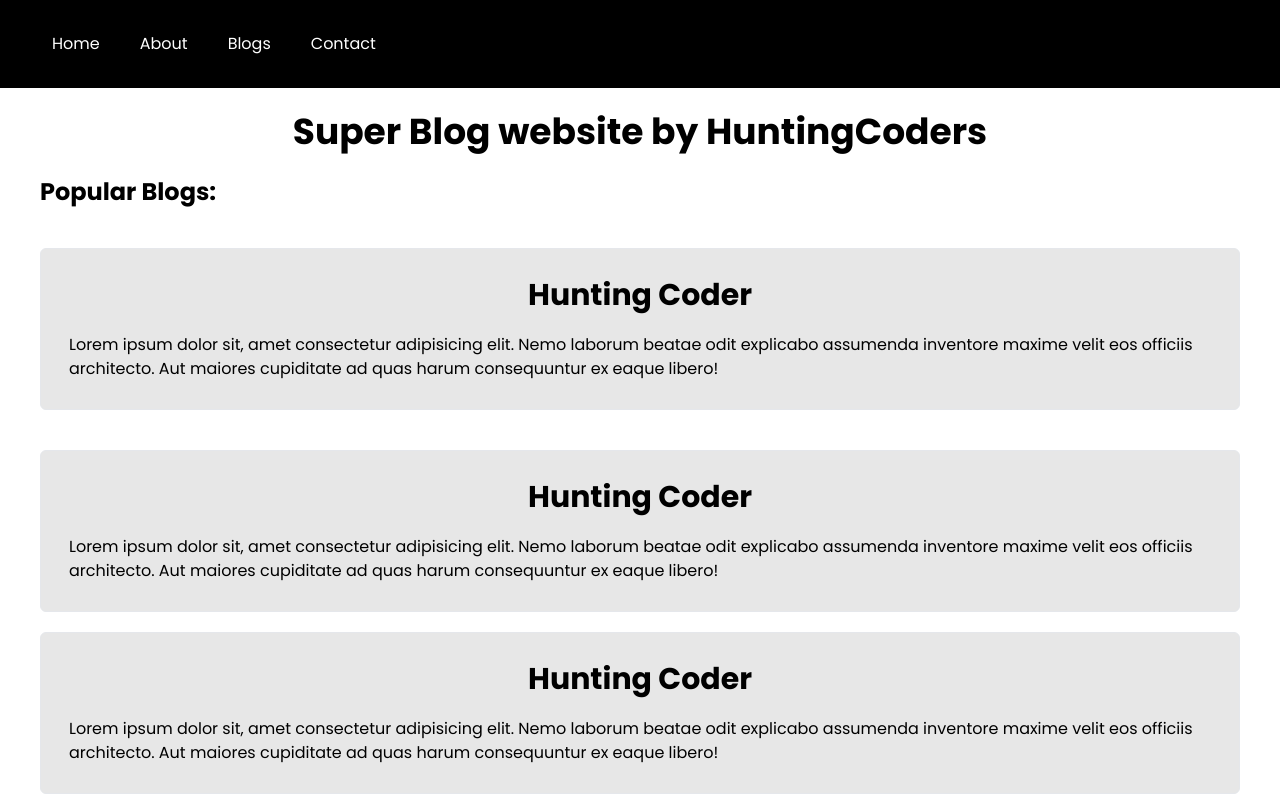
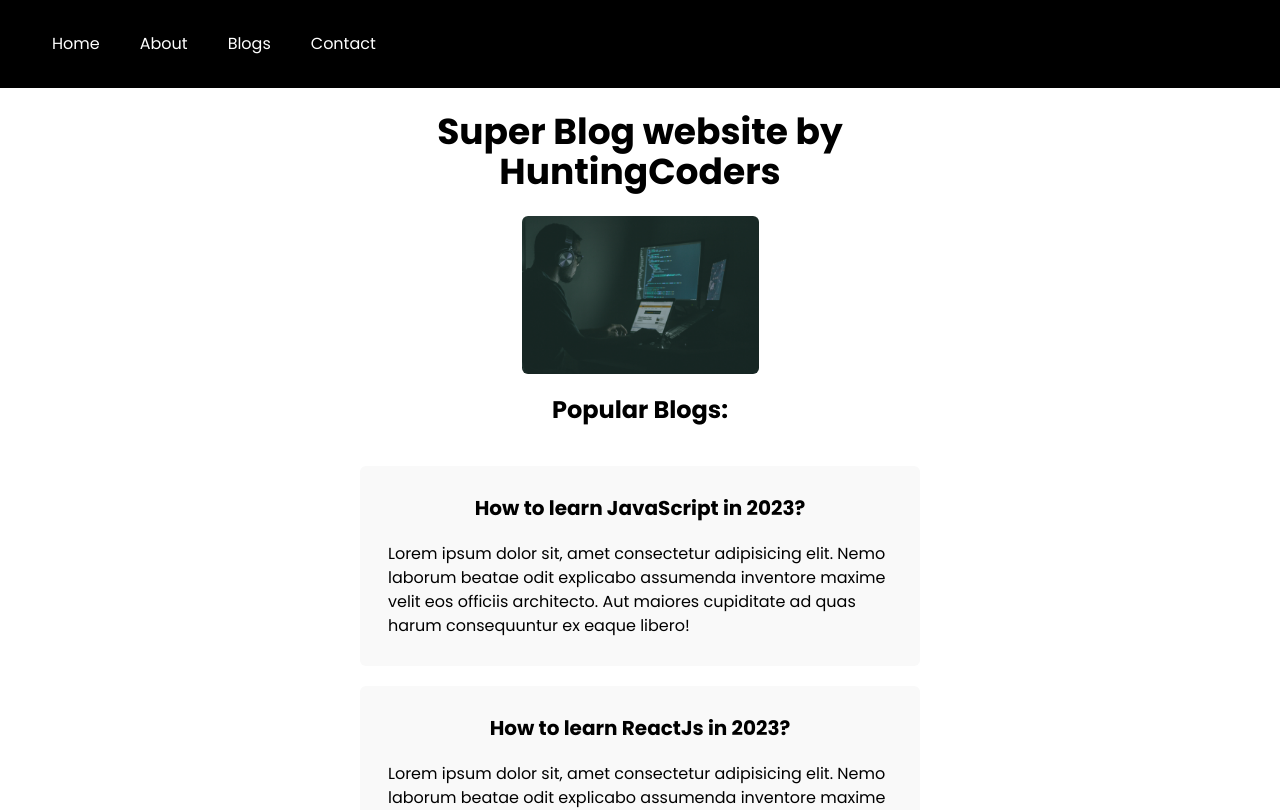
Before and after one commit to SalehAhmed19/hunting-coder-nextjs, a Next.js app: page / in a window 1280 px wide. Shown: the top 810 px of the page. Built offline with nearby package versions, Linux system fonts and the light colour scheme.

Commit message:
added image using nextjs Image component and some style changed

```diff
--- a/pages/_app.js
+++ b/pages/_app.js
@@ -17,16 +17,16 @@ export default function App({ Component, pageProps }) {
       <nav className="p-8 bg-black text-white">
         <ul className="flex">
           <Link href="/" className="mx-5">
-            Home
+            <li>Home</li>
           </Link>
           <Link href="/about" className="mx-5">
-            About
+            <li>About</li>
           </Link>
           <Link href="/blogs" className="mx-5">
-            Blogs
+            <li>Blogs</li>
           </Link>
           <Link href="/contact" className="mx-5">
-            Contact
+            <li>Contact</li>
           </Link>
         </ul>
       </nav>
--- a/pages/index.js
+++ b/pages/index.js
@@ -1,6 +1,7 @@
 import Head from "next/head";
 import { Inter } from "next/font/google";
 import styles from "@/styles/Home.module.css";
+import Image from "next/image";
 
 const inter = Inter({ subsets: ["latin"] });
 
@@ -13,14 +14,23 @@ export default function Home() {
         <meta name="viewport" content="width=device-width, initial-scale=1" />
         <link rel="icon" href="/favicon.ico" />
       </Head>
-      <main>
+      <main className="flex flex-col items-center w-1/2 mx-auto">
         <h1 className="text-center font-bold text-4xl my-6">
           Super Blog website by HuntingCoders
         </h1>
+        <Image
+          src="/coder.jpg"
+          className="rounded-md mb-5"
+          alt="coder"
+          width={237}
+          height={158}
+        />
         <h2 className="text-2xl font-bold mx-10">Popular Blogs: </h2>
 
-        <div className="my-10 mx-10 bg-[#E7E7E7] border p-7 rounded-md">
-          <h3 className="text-3xl font-bold text-center mb-5">Hunting Coder</h3>
+        <div className="mt-10 mx-10 bg-[#f9f9f9] p-7 rounded-md">
+          <h3 className="text-xl font-bold text-center mb-5">
+            How to learn JavaScript in 2023?
+          </h3>
           <p>
             Lorem ipsum dolor sit, amet consectetur adipisicing elit. Nemo
             laborum beatae odit explicabo assumenda inventore maxime velit eos
@@ -28,8 +38,10 @@ export default function Home() {
             consequuntur ex eaque libero!
           </p>
         </div>
-        <div className="my-5 mx-10 bg-[#E7E7E7] border p-7 rounded-md">
-          <h3 className="text-3xl font-bold text-center mb-5">Hunting Coder</h3>
+        <div className="my-5 mx-10 bg-[#f9f9f9] p-7 rounded-md">
+          <h3 className="text-xl font-bold text-center mb-5">
+            How to learn ReactJs in 2023?
+          </h3>
           <p>
             Lorem ipsum dolor sit, amet consectetur adipisicing elit. Nemo
             laborum beatae odit explicabo assumenda inventore maxime velit eos
@@ -37,8 +49,10 @@ export default function Home() {
             consequuntur ex eaque libero!
           </p>
         </div>
-        <div className="my-5 mx-10 bg-[#E7E7E7] border p-7 rounded-md">
-          <h3 className="text-3xl font-bold text-center mb-5">Hunting Coder</h3>
+        <div className="mb-5 mx-10 bg-[#f9f9f9] p-7 rounded-md">
+          <h3 className="text-xl font-bold text-center mb-5">
+            How to learn Material UI in 2023?
+          </h3>
           <p>
             Lorem ipsum dolor sit, amet consectetur adipisicing elit. Nemo
             laborum beatae odit explicabo assumenda inventore maxime velit eos
```
Also changed, not shown: public/coder.jpg (added).
